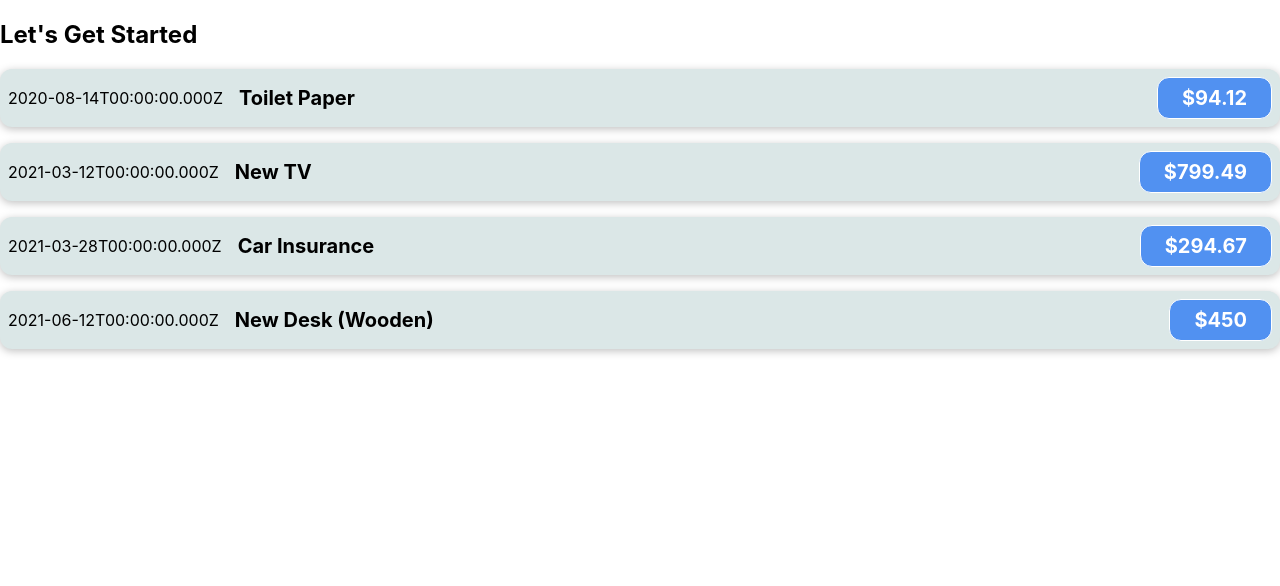
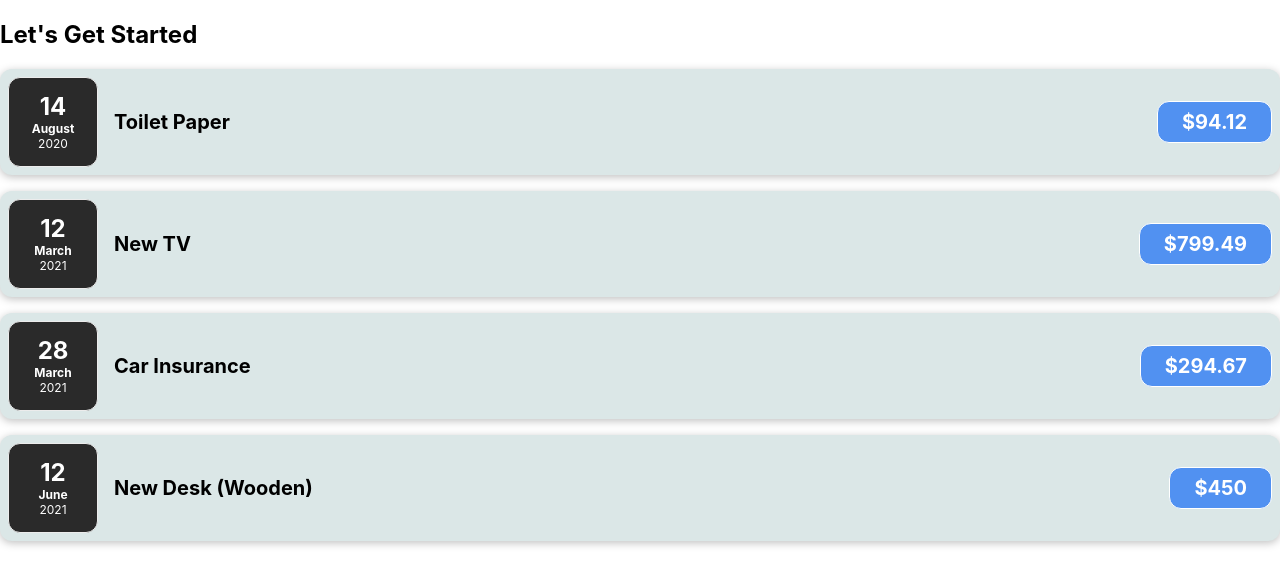
Before and after one commit to DewaaAngga1997/REACT-complete-guide, a React (Create React App) app: page / in a window 1280 px wide. Shown: the top 586 px of the page. Built offline with nearby package versions, Linux system fonts and the light colour scheme.

Commit message:
tambah komponen lagi expensedate

```diff
--- a/src/App.js
+++ b/src/App.js
@@ -1,6 +1,7 @@
 import ExpenseItem from './components/ExpenseItem';
 
 function App() {
+  // membuat nilai variabel yang akan di tampilkan
   const expenses = [
     {
       id: 'e1',
--- a/src/components/ExpenseItem.js
+++ b/src/components/ExpenseItem.js
@@ -1,9 +1,11 @@
+import ExpenseDate from './Expensedate';
 import './ExpenseItem.css';
 
+//membuat fungsi prop agar kita bisa menggunakan komponen dengan data yang berbeda
 function ExpenseItem(props) {
   return (
     <div className="expense-item">
-      <div>{props.date.toISOString()}</div>
+      <ExpenseDate date={props.date}></ExpenseDate>
       <div className="expense-item__description">
         <h2>{props.title}</h2>
         <div className="expense-item__price">${props.amount}</div>
--- /dev/null
+++ b/src/components/Expensedate.css
@@ -0,0 +1,26 @@
+.expense-date {
+  display: flex;
+  flex-direction: column;
+  width: 5.5rem;
+  height: 5.5rem;
+  border: 1px solid #ececec;
+  background-color: #2a2a2a;
+  color: white;
+  border-radius: 12px;
+  align-items: center;
+  justify-content: center;
+}
+
+.expense-date__month {
+  font-size: 0.75rem;
+  font-weight: bold;
+}
+
+.expense-date__year {
+  font-size: 0.75rem;
+}
+
+.expense-date__day {
+  font-size: 1.5rem;
+  font-weight: bold;
+}
--- /dev/null
+++ b/src/components/Expensedate.js
@@ -0,0 +1,17 @@
+import './Expensedate.css';
+
+function ExpenseDate(props) {
+  const month = props.date.toLocaleString('en-US', { month: 'long' });
+  const day = props.date.toLocaleString('en-US', { day: '2-digit' });
+  const year = props.date.getFullYear();
+
+  return (
+    <div className="expense-date">
+      <div className="expense-date__day">{day}</div>
+      <div className="expense-date__month">{month}</div>
+      <div className="expense-date__year">{year}</div>
+    </div>
+  );
+}
+
+export default ExpenseDate;
```
